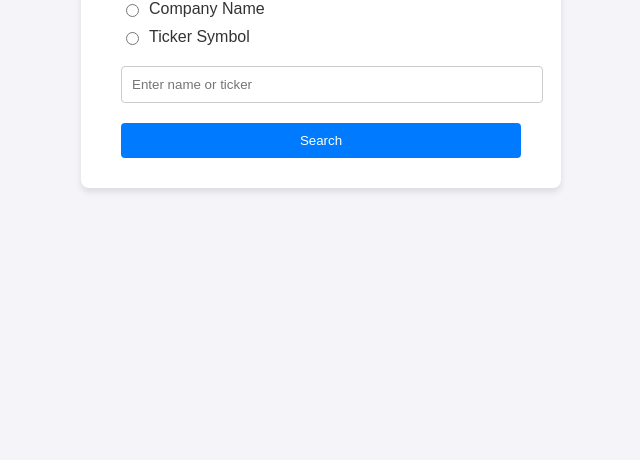
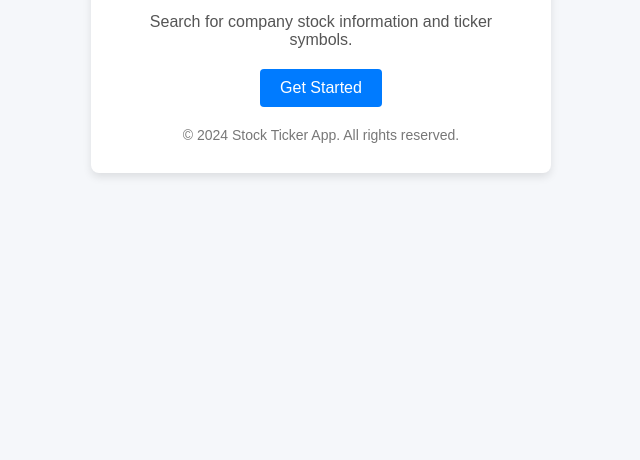
Before and after one commit to fouadsayegh2/Assignment-14, a website: page public/index.html in a window 1280 px wide. Shown: the part 380-840 px from the top of the page, without its empty margins (319-959 px from the left). After the commit the page ends 800 px from the top, so only its background shows below. Drawn offline with Linux system fonts and the light colour scheme.

Commit message:
Update index.html

```diff
--- a/public/index.html
+++ b/public/index.html
@@ -3,14 +3,13 @@
 <head>
   <meta charset="UTF-8">
   <meta name="viewport" content="width=device-width, initial-scale=1.0">
-  <title>Stock Ticker Search</title>
+  <title>Stock Ticker App</title>
   <style>
     body {
       font-family: 'Arial', sans-serif;
-      background-color: #f4f4f9;
-      color: #333;
+      background-color: #f5f7fa;
       margin: 0;
-      padding: 20px;
+      padding: 0;
       display: flex;
       justify-content: center;
       align-items: center;
@@ -18,75 +17,59 @@
     }
 
     .container {
-      background-color: #fff;
-      padding: 30px 40px;
+      background-color: #ffffff;
       border-radius: 8px;
-      box-shadow: 0 4px 6px rgba(0, 0, 0, 0.1);
+      box-shadow: 0 4px 8px rgba(0, 0, 0, 0.1);
+      padding: 30px;
       text-align: center;
-      width: 100%;
+      width: 90%;
       max-width: 400px;
     }
 
     h1 {
+      font-size: 32px;
+      color: #333333;
       margin-bottom: 20px;
     }
 
-    form {
-      display: flex;
-      flex-direction: column;
+    p {
+      color: #555555;
+      font-size: 16px;
+      margin-bottom: 20px;
     }
 
-    label {
-      margin-bottom: 10px;
-      display: flex;
-      align-items: center;
-    }
-
-    input[type="radio"] {
-      margin-right: 10px;
-    }
-
-    input[type="text"] {
-      padding: 10px;
-      margin-top: 10px;
-      margin-bottom: 20px;
-      border: 1px solid #ccc;
-      border-radius: 4px;
-      width: 100%;
-    }
-
-    button[type="submit"] {
+    .btn {
+      display: inline-block;
       background-color: #007BFF;
-      color: #fff;
+      color: white;
+      padding: 10px 20px;
       border: none;
       border-radius: 4px;
-      padding: 10px 15px;
+      font-size: 16px;
+      text-decoration: none;
       cursor: pointer;
       transition: background-color 0.3s ease;
     }
 
-    button[type="submit"]:hover {
+    .btn:hover {
       background-color: #0056b3;
+    }
+
+    footer {
+      margin-top: 20px;
+      font-size: 14px;
+      color: #777777;
     }
   </style>
 </head>
 <body>
   <div class="container">
-    <h1>Search for a Stock</h1>
-    <form method="GET" action="/process">
-      <label>
-        <input type="radio" name="searchBy" value="name" required>
-        <span>Company Name</span>
-      </label>
-      <label>
-        <input type="radio" name="searchBy" value="ticker" required>
-        <span>Ticker Symbol</span>
-      </label>
-
-      <input type="text" name="search" placeholder="Enter name or ticker" required>
-
-      <button type="submit">Search</button>
-    </form>
+    <h1>Welcome to the Stock Ticker App</h1>
+    <p>Search for company stock information and ticker symbols.</p>
+    <a href="/process" class="btn">Get Started</a>
+    <footer>
+      &copy; 2024 Stock Ticker App. All rights reserved.
+    </footer>
   </div>
 </body>
 </html>
```
